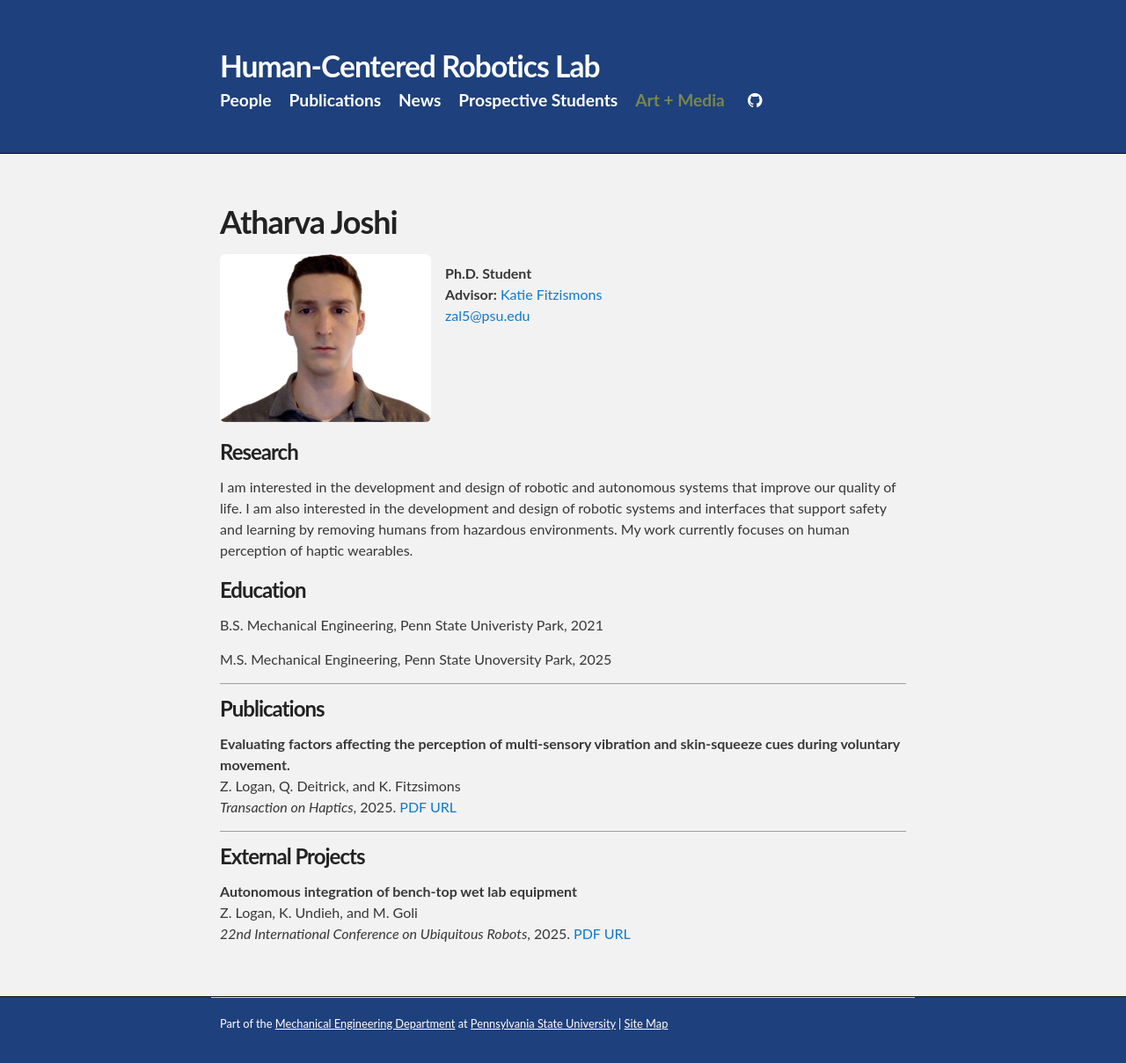
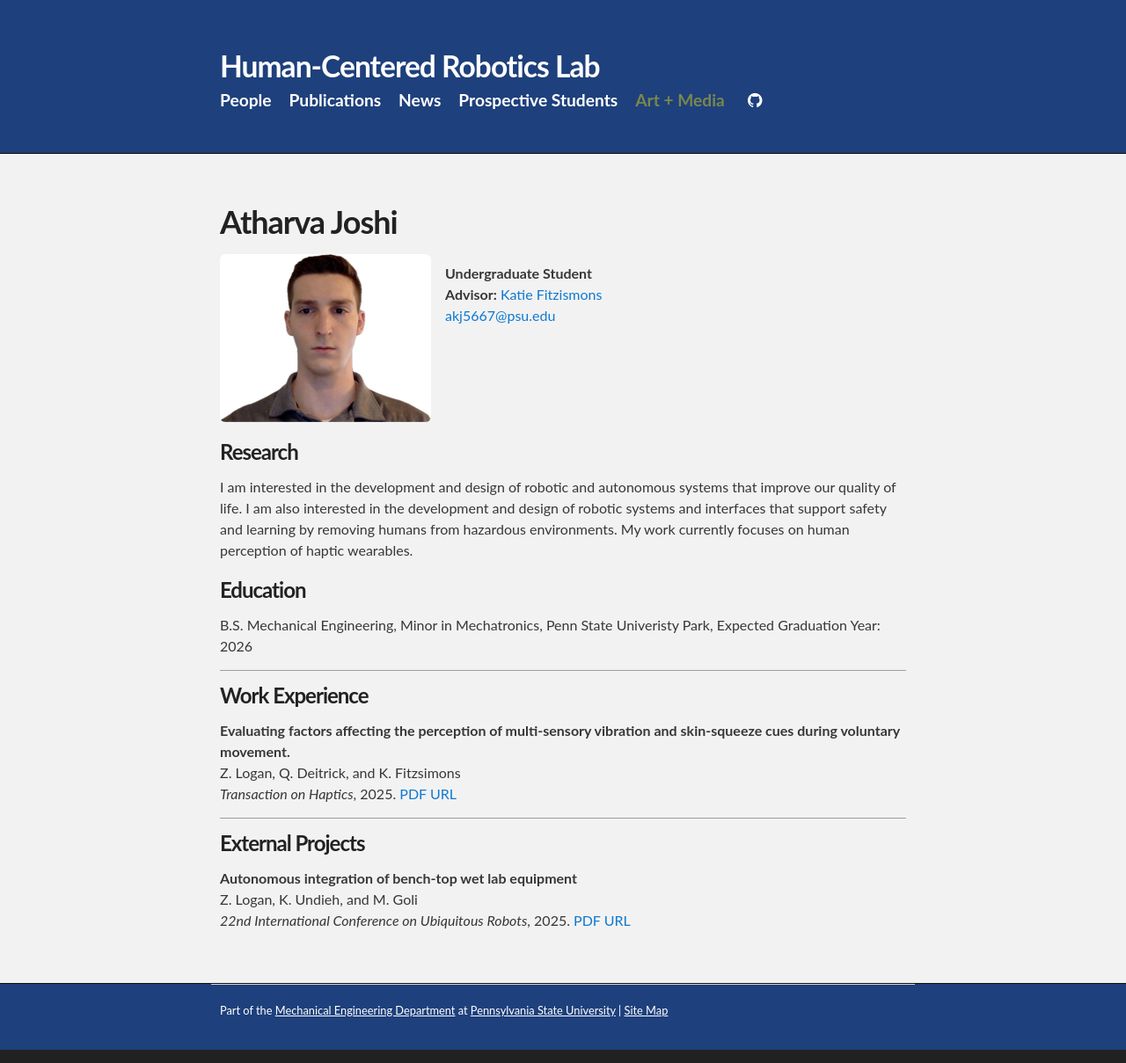
Before and after one commit to psu-hcr/psu-hcr.github.io, a Jekyll site: the page built from people/atharvajoshi.html, in a window 1280 px wide. Shown: the whole page at 88% size. Built offline with Jekyll 4.4.1, drawn with Linux system fonts in a browser that asks for light colours; grey boxes are pictures that could not be loaded.

Commit message:
Update atharvajoshi.html

```diff
--- a/people/atharvajoshi.html
+++ b/people/atharvajoshi.html
@@ -11,9 +11,9 @@ title: Zach Logan
     <img alt="Zach Logan" title="Atharva Joshi" src="/images/ZachLogan.jpeg" alt="Zach Logan" style="width:15em; border:none; border-bottom:0px">
   </div>
   <div class="column">
-    <p><b>Ph.D. Student</b>
+    <p><b>Undergraduate Student</b>
     <br><b>Advisor:</b> <a href="/people/katiefitzsimons">Katie Fitzismons</a>
-    <br><a href="mailto:@zal5@psu.edu">zal5@psu.edu</a>
+    <br><a href="mailto:@zal5@psu.edu">akj5667@psu.edu</a>
     <!-- <br><a href="https://scholar.google.com/citations?user=7kgTpmQAAAAJ&hl=en&oi=ao">Google Scholar</a>
     <br><a href="/pdfs/fitz_cv.pdf">Curriculum Vitae</a></p> -->
   </div>
@@ -29,8 +29,8 @@ title: Zach Logan
     <br><a href="/projects/SoftwareEnabledBiomedicalDevices">Software-Enabled Biomedical Devices</a></p>
 -->
   <h3>Education</h3>
-  <p>B.S. Mechanical Engineering, Penn State Univeristy Park, 2021</p>
-  <p>M.S. Mechanical Engineering, Penn State Unoversity Park, 2025</p>
+  <p>B.S. Mechanical Engineering, Minor in Mechatronics, Penn State Univeristy Park, Expected Graduation Year: 2026</p>
+
 <!--
   <h3>Awards and Honors</h3>
 
@@ -40,7 +40,7 @@ title: Zach Logan
   <p>TA for Mechanical Engineering Design Methodology (ME340), Fall 2021
   -->
   <hr>
-  <h3>Publications</h3>
+  <h3>Work Experience</h3>
 	<p><b>Evaluating factors affecting the perception of multi-sensory vibration and skin-squeeze cues during voluntary movement.</b>
 			<br>Z. Logan, Q. Deitrick, and K. Fitzsimons
 			<br><i>Transaction on Haptics</i>, 2025. <a href="/pdfs/2025ToHLoDeFi.pdf">PDF</a>  <a href="https://ieeexplore.ieee.org/document/11010836">URL</a></p>
```
